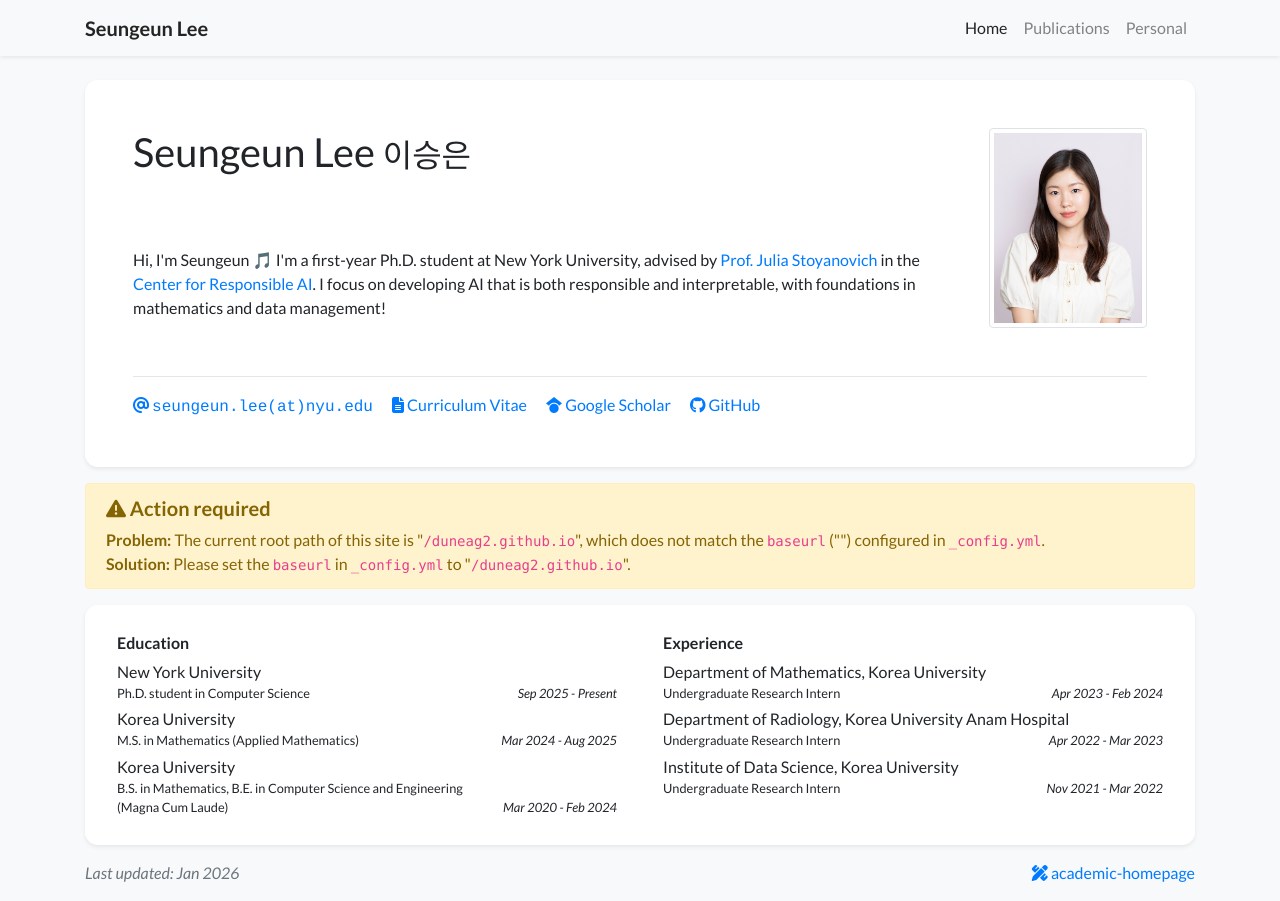
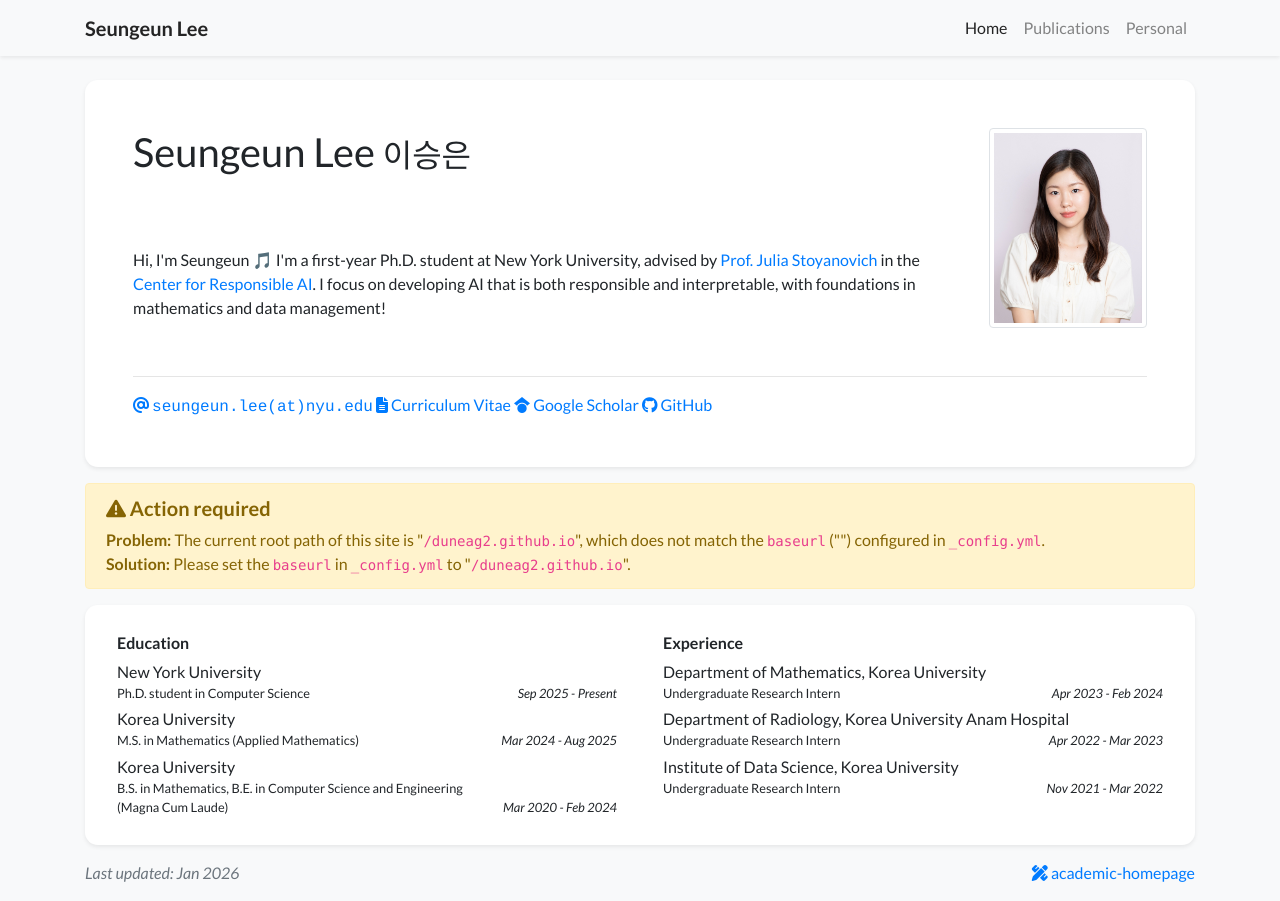
Before and after one commit to duneag2/duneag2.github.io, a Jekyll site: the page built from index.html, in a window 1280 px wide. Built offline with Jekyll 4.4.1, drawn with Linux system fonts in a browser that asks for light colours; nearby versions of some CDN libraries; a style sheet for code colours, icons or effects is not loaded.

Commit message:
update margin

```diff
--- a/_includes/widgets/profile_card.html
+++ b/_includes/widgets/profile_card.html
@@ -46,11 +46,11 @@
                 <hr />
                 <div class="row">
                     <div class="col">
-                        <a class="pr-3 no-break" href="mailto:{{ site.data.profile.email | encode_email }}">
+                        <a class="no-break" href="mailto:{{ site.data.profile.email | encode_email }}">
                             <i class="fas fa-at"></i> <span class="email-text">{{ site.data.profile.email | replace: "@", "(at)" }}</span>
                         </a>
                         {% if site.data.profile.cv_link %}
-                        <a class="pr-3 no-break" target="_blank" href="{{ site.data.profile.cv_link | relative_url }}">
+                        <a class="no-break" target="_blank" href="{{ site.data.profile.cv_link | relative_url }}">
                           <i class="fas fa-file-alt"></i> Curriculum Vitae
                         </a>
                         {% endif %}
@@ -60,13 +60,13 @@
                         {%- else -%}
                         {%- assign gscholar_url = 'https://scholar.google.com/citations?user=' | append: site.data.profile.gscholar -%}
                         {%- endif -%}
-                        <a class="pr-3 no-break" target="_blank" href="https://scholar.google.com/citations?user={{ site.data.profile.gscholar }}">
+                        <a class="no-break" target="_blank" href="https://scholar.google.com/citations?user={{ site.data.profile.gscholar }}">
                             <i class="fab fa-google-scholar"></i> Google Scholar
                         </a>
                         {% endif %}
 
                         {% if site.data.profile.github %}
-                        <a class="pr-3 no-break" target="_blank" href="https://github.com/{{ site.data.profile.github }}">
+                        <a class="no-break" target="_blank" href="https://github.com/{{ site.data.profile.github }}">
                             <i class="fab fa-github"></i> GitHub
                         </a>
                         {% endif %}
```
